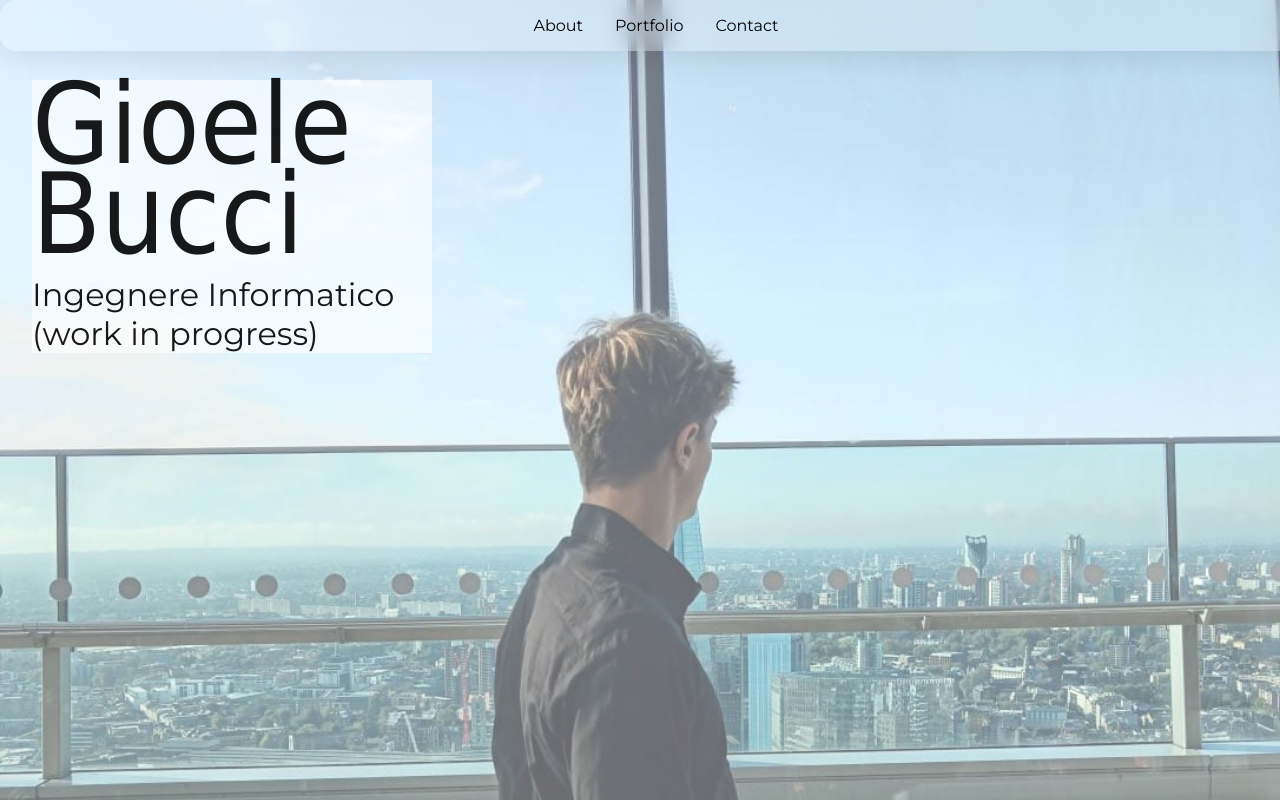
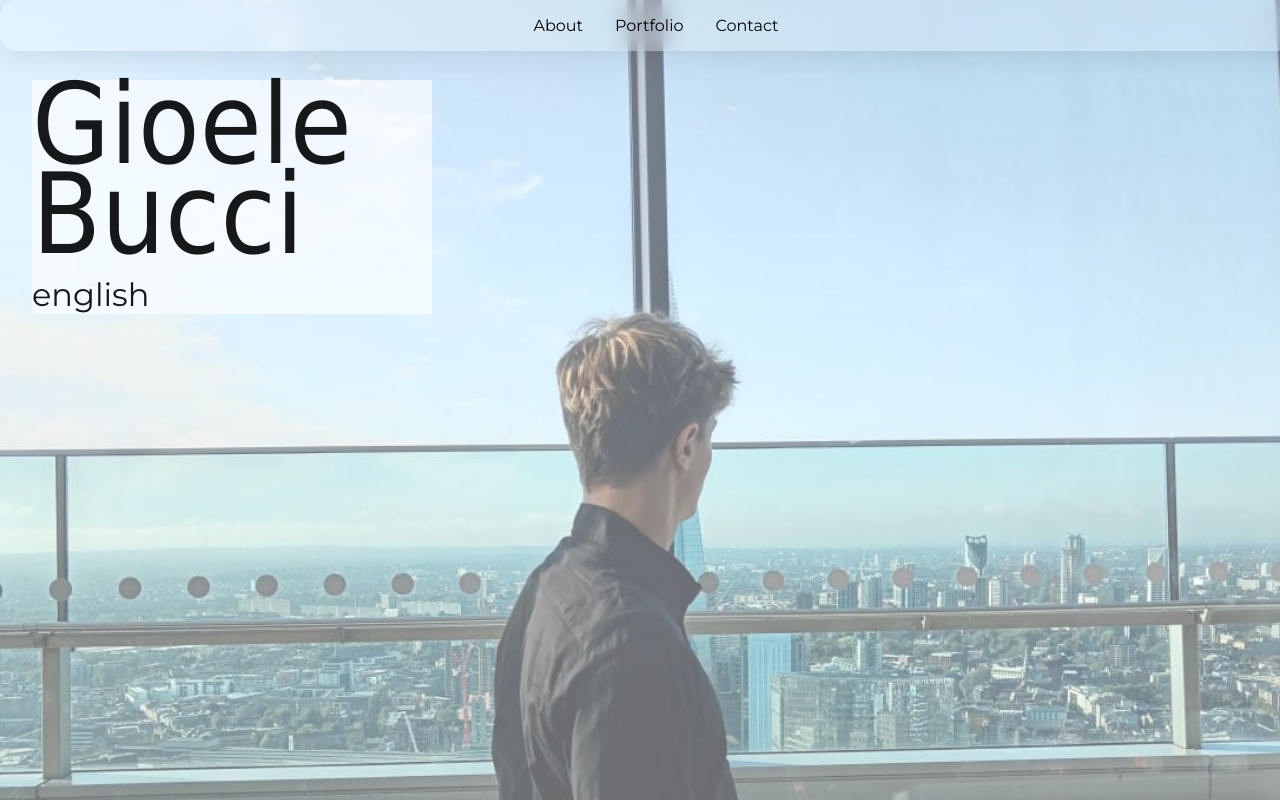
Before and after one commit to GioeleBucci/Portfolio, a React (Vite) app: page / in a window 1280 px wide. Built offline with nearby package versions, Linux system fonts and the light colour scheme.

Commit message:
add i18n

```diff
--- a/package.json
+++ b/package.json
@@ -21,8 +21,10 @@
     "url": "https://github.com/microsoft/codespaces-teaching-template-js/issues"
   },
   "dependencies": {
+    "i18next": "^23.12.2",
     "react": "^18.2.0",
-    "react-dom": "^18.2.0"
+    "react-dom": "^18.2.0",
+    "react-i18next": "^15.0.0"
   },
   "devDependencies": {
     "eslint": "^8.23.0",
@@ -30,7 +32,7 @@
     "eslint-plugin-jsx-a11y": "^6.6.1",
     "eslint-plugin-prettier": "^4.2.1",
     "eslint-plugin-react": "^7.31.7",
-    "gh-pages": "^4.0.0",
+    "gh-pages": "^6.1.1",
     "html-webpack-plugin": "^5.5.0",
     "parcel": "^2.7.0",
     "prettier": "^2.7.1",
--- a/src/App.jsx
+++ b/src/App.jsx
@@ -12,17 +12,10 @@ import Header from "./Components/Header";
 import Home from "./Components/Home";
 import Portfolio from "./Components/Portfolio";
 
+import { useTranslation } from "react-i18next";
+
 import "./styles.css";
 
-/**
- * This object represents your information. The project is set so that you
- * only need to update these here, and values are passed a properties to the
- * components that need that information.
- *
- * Update the values below with your information.
- *
- * If you don't have one of the social sites listed, leave it as an empty string.
- */
 const siteProps = {
   name: "Gioele Bucci",
   title: "Ingegnere Informatico (work in progress)",
@@ -34,10 +27,12 @@ const primaryColor = "#4E567E";
 const secondaryColor = "#27b87b";
 
 const App = () => {
+  const [t, i18n] = useTranslation("global");
+
   return (
     <div id="main">
       <Header />
-      <Home name={siteProps.name} title={siteProps.title} />
+      <Home name={siteProps.name} title={t("header.message")} />
       <About />
       <Portfolio />
       <Footer {...siteProps} primaryColor={primaryColor} secondaryColor={secondaryColor} />
--- a/src/Components/About.jsx
+++ b/src/Components/About.jsx
@@ -1,9 +1,3 @@
-/**
- * About component
- *
- * Space for you to describe more about yourself.
- */
-
 import React from "react";
 
 /**
--- a/src/index.js
+++ b/src/index.js
@@ -1,10 +1,31 @@
-/**
- * Entry point of application, where App is rendered within the div with the id of "app"
- */
+import React from "react";
+import ReactDOM from "react-dom/client";
+import App from "./App";
+import global_en from "./translations/en/global.json";
+import global_ita from "./translations/it/global.json";
+import i18next from "i18next";
+import { I18nextProvider } from "react-i18next"; // Import the I18nextProvider component
 
-import React from "react";
-import { render } from "react-dom";
+i18next.init({
+  interpolation: { escapeValue: false },
+  lng: "en",
+  resources: {
+    en: {
+      global: global_en,
+    },
+    it: {
+      global: global_ita,
+    },
+  },
+});
 
-import App from "./App";
+// @ts-ignore
+const root = ReactDOM.createRoot(document.getElementById("app"));
 
-render(<App></App>, document.getElementById("app"));
+root.render(
+  <React.StrictMode>
+    <I18nextProvider i18n={i18next}>
+      <App />
+    </I18nextProvider>
+  </React.StrictMode>
+);
--- /dev/null
+++ b/src/translations/en/global.json
@@ -0,0 +1,5 @@
+{
+  "header": {
+    "message": "english"
+  }
+}
--- /dev/null
+++ b/src/translations/it/global.json
@@ -0,0 +1,5 @@
+{
+  "header": {
+    "message": "italiano"
+  }
+}
```
Also changed, not shown: 2 other files (tests, documents, lock files or other folders).
